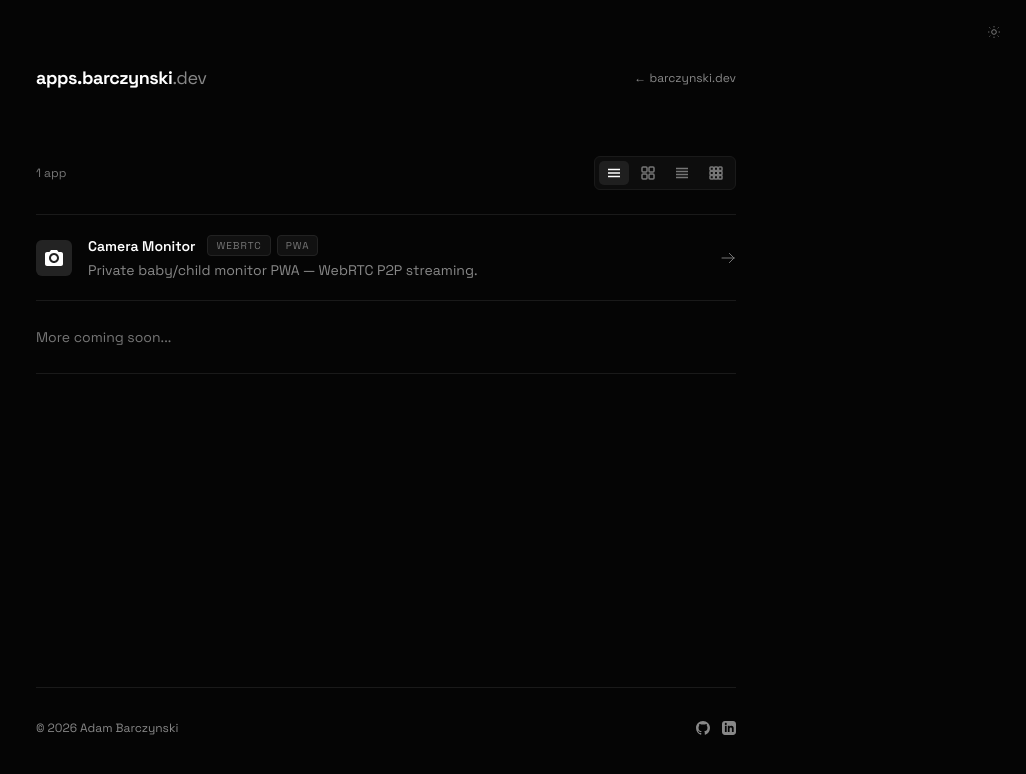
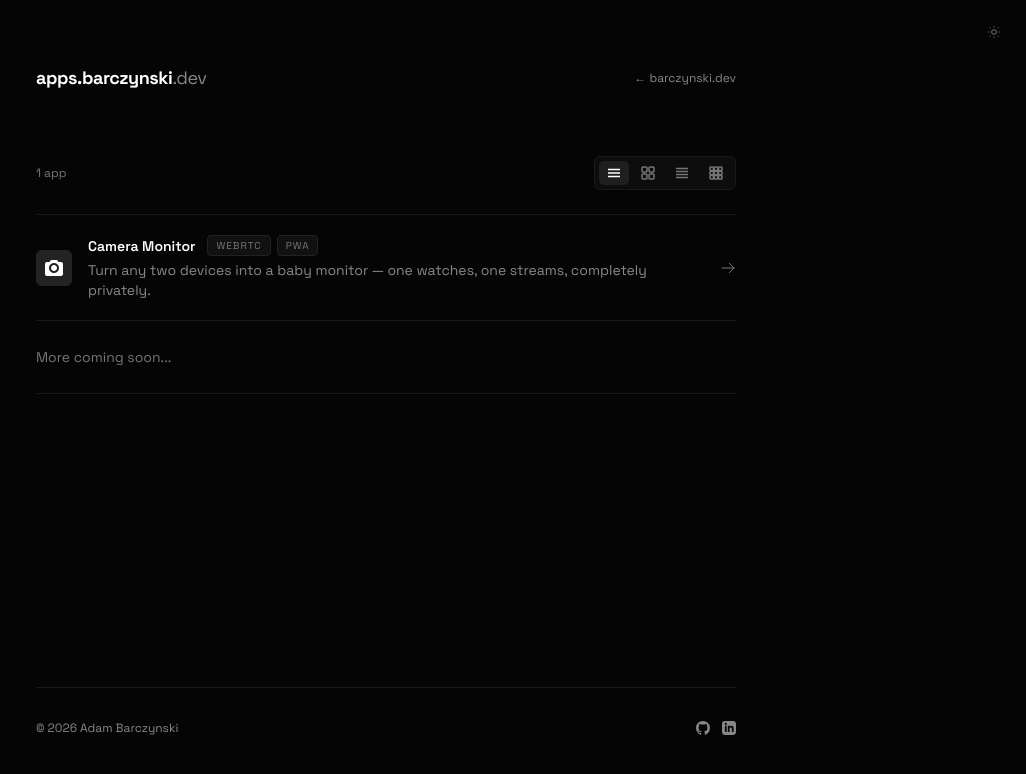
Before and after one commit to adambar88/apps-website, a React (Vite) app: page / in a window 1280 px wide. Shown: the top 774 px of the page, without its empty margins (254-1280 px from the left). Built offline with nearby package versions, Linux system fonts and the light colour scheme.

Commit message:
feat: update Camera Monitor description to be less technical

```diff
--- a/src/App.tsx
+++ b/src/App.tsx
@@ -19,7 +19,7 @@ const IconCamera = () => (
 const apps: AppEntry[] = [
   {
     title: 'Camera Monitor',
-    description: 'Private baby/child monitor PWA — WebRTC P2P streaming.',
+    description: 'Turn any two devices into a baby monitor — one watches, one streams, completely privately.',
     path: '/camera/',
     tags: ['webrtc', 'pwa'],
     icon: <IconCamera />
```
